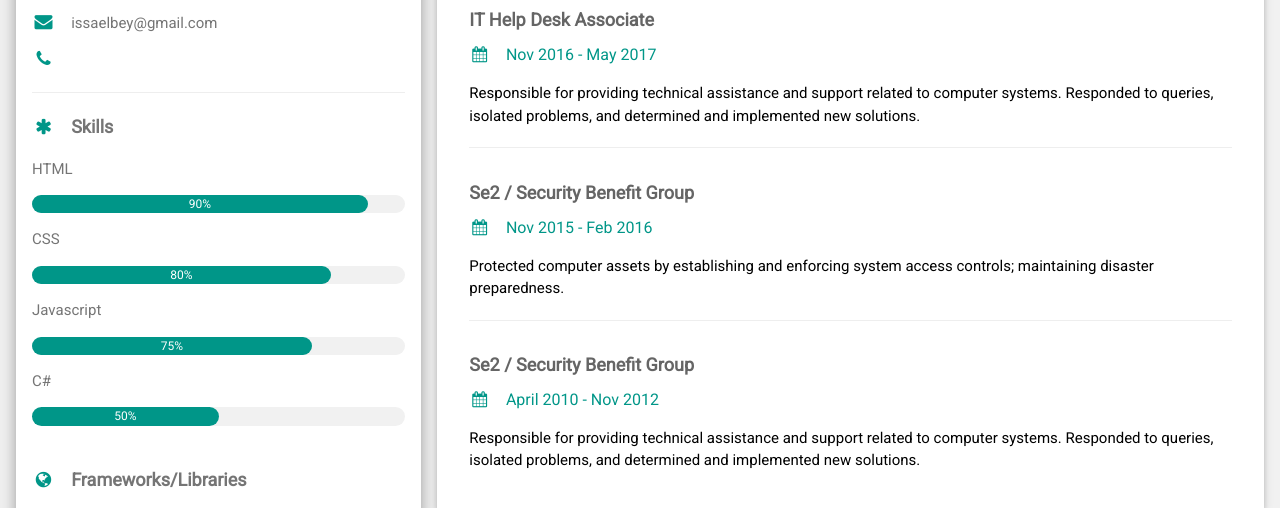
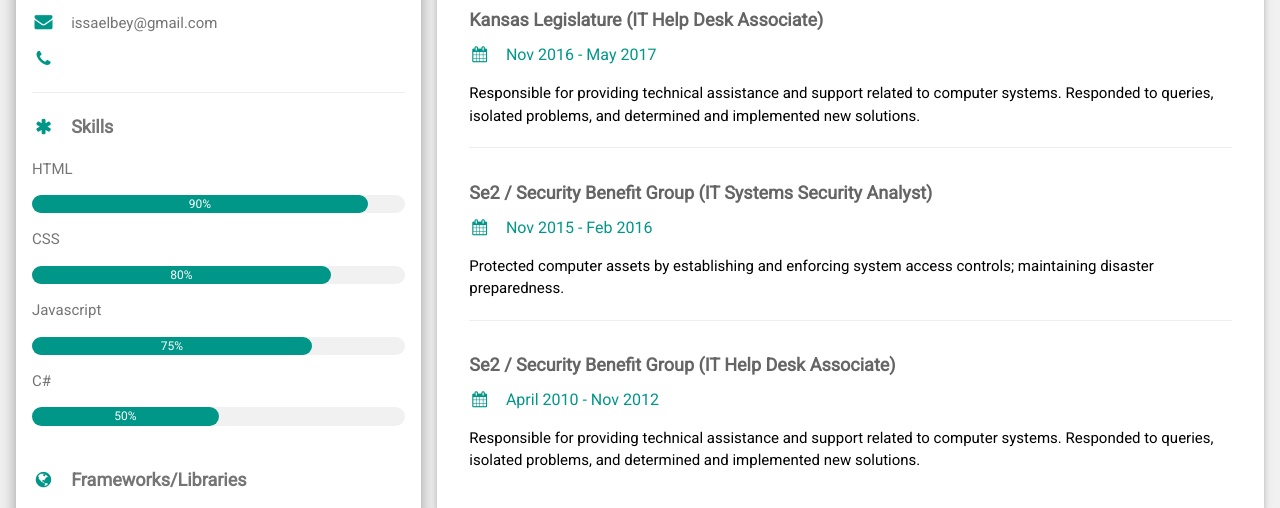
Before and after one commit to Garin-Johnson/infographicresume, a plain HTML site: page index.html in a window 1280 px wide. Shown: the part 117-625 px from the top of the page. Drawn offline with nearby package versions, Linux system fonts and the light colour scheme.

Commit message:
Update index.html

```diff
--- a/index.html
+++ b/index.html
@@ -1,6 +1,6 @@
 <!DOCTYPE html>
 <html>
-<title>W3.CSS Template</title>
+<title>Garin's Infographic Resume</title>
 <meta charset="UTF-8">
 <meta name="viewport" content="width=device-width, initial-scale=1">
 <link rel="stylesheet" href="https://www.w3schools.com/w3css/4/w3.css">
@@ -81,19 +81,19 @@
       <div class="w3-container w3-card w3-white w3-margin-bottom">
         <h2 class="w3-text-grey w3-padding-16"><i class="fa fa-suitcase fa-fw w3-margin-right w3-xxlarge w3-text-teal"></i>Work Experience</h2>
         <div class="w3-container">
-          <h5 class="w3-opacity"><b>IT Help Desk Associate</b></h5>
+          <h5 class="w3-opacity"><b>Kansas Legislature (IT Help Desk Associate)</b></h5>
           <h6 class="w3-text-teal"><i class="fa fa-calendar fa-fw w3-margin-right"></i>Nov 2016 - May 2017 <span class="w3-tag w3-teal w3-round"></span></h6>
           <p>Responsible for providing technical assistance and support related to computer systems. Responded to queries, isolated problems, and determined and implemented new solutions.</p>
           <hr>
         </div>
         <div class="w3-container">
-          <h5 class="w3-opacity"><b>Se2 / Security Benefit Group</b></h5>
+          <h5 class="w3-opacity"><b>Se2 / Security Benefit Group (IT Systems Security Analyst)</b></h5>
           <h6 class="w3-text-teal"><i class="fa fa-calendar fa-fw w3-margin-right"></i>Nov 2015 - Feb 2016</h6>
           <p>Protected computer assets by establishing and enforcing system access controls; maintaining disaster preparedness.</p>
           <hr>
         </div>
         <div class="w3-container">
-          <h5 class="w3-opacity"><b>Se2 / Security Benefit Group</b></h5>
+          <h5 class="w3-opacity"><b>Se2 / Security Benefit Group (IT Help Desk Associate)</b></h5>
           <h6 class="w3-text-teal"><i class="fa fa-calendar fa-fw w3-margin-right"></i>April 2010 - Nov 2012</h6>
           <p>Responsible for providing technical assistance and support related to computer systems. Responded to queries, isolated problems, and determined and implemented new solutions.</p><br>
         </div>
```
